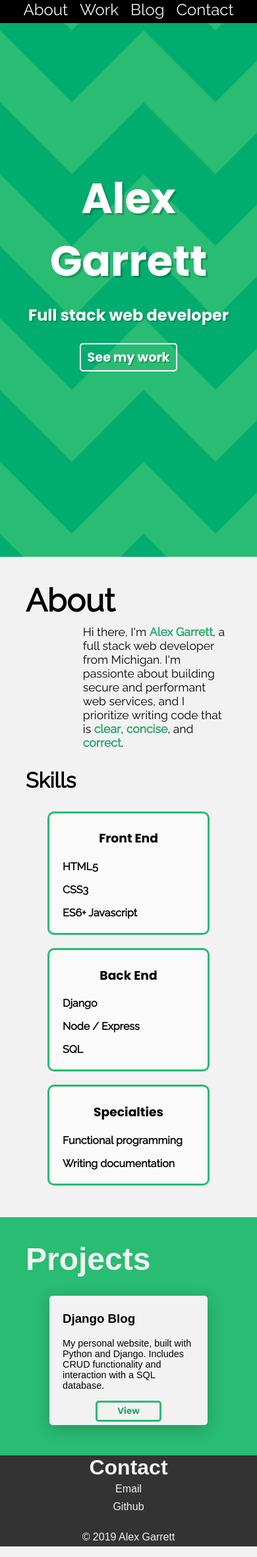
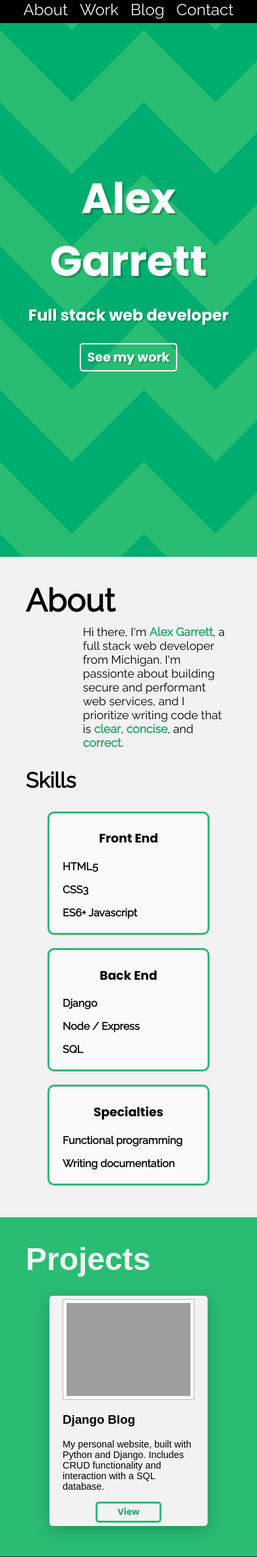
Before and after one commit to amgarrett09/alexgarrett.tech, a Django app: template templates/blog/home.html in a window 390 px wide. Shown: the top 2360 px of the page at 66% size. Run offline with Django 3.2, Linux system fonts and the light colour scheme; the template is opened without the code that fills it, so the values that code supplies are empty; grey boxes are pictures that could not be loaded.

Commit message:
made code blocks look better on mobile, added images for projects on home page

```diff
--- a/blog/models.py
+++ b/blog/models.py
@@ -2,8 +2,6 @@ from django.db import models
 from django.urls import reverse
 from django.utils import timezone
 from markdownx.models import MarkdownxField
-
-# Create your models here.
 
 class Category(models.Model):
     title = models.CharField(max_length=128, unique=True)
--- a/static/blog/css/home.css
+++ b/static/blog/css/home.css
@@ -1,5 +1,10 @@
 body {
     margin: 0;
+}
+img {
+    max-width: 100%;
+    display: block;
+    height: auto;
 }
 
 /* navbar */
@@ -160,6 +165,12 @@ section {
 .projectbox > p {
     font-size: 0.9em;
 }
+.projectimage {
+    background-color: hsl(0, 0%, 100%);
+    text-align: center;
+    padding: 5px;
+    border: 1px solid hsl(0, 0%, 70%);
+}
 .viewproject {
     width: 100px;
     background-color: transparent;
--- a/templates/blog/home.html
+++ b/templates/blog/home.html
@@ -66,6 +66,11 @@
         <br>
         <div class="project-display">
             <div class="projectbox">
+                <div class="projectimage">
+                <a target="_blank" href="{% url 'blog-index' %}">
+                <img src="/static/blog/images/projects/blog_thumbnail.png">
+                </a>
+                </div>
                 <h3>Django Blog</h3>
                 <p>My personal website, built with Python and Django.
                     Includes CRUD functionality and interaction with a
--- a/templates/blog/post_base.html
+++ b/templates/blog/post_base.html
@@ -44,7 +44,8 @@
                 <h1>Categories</h1>
                 {% if categories %}
                     {% for category in categories %}
-                        <p><a href="{{ category.get_absolute_url  }}">{{  category.title }}</a></p>
+                        <p><a href="{{ category.get_absolute_url  }}">
+                            {{  category.title }}</a> ({{ category.count_posts }})</p>
                     {% endfor %}
                 {% endif %}
             </div>
```
Also changed, not shown: static/blog/css/posts.css (+10 -1 lines).
